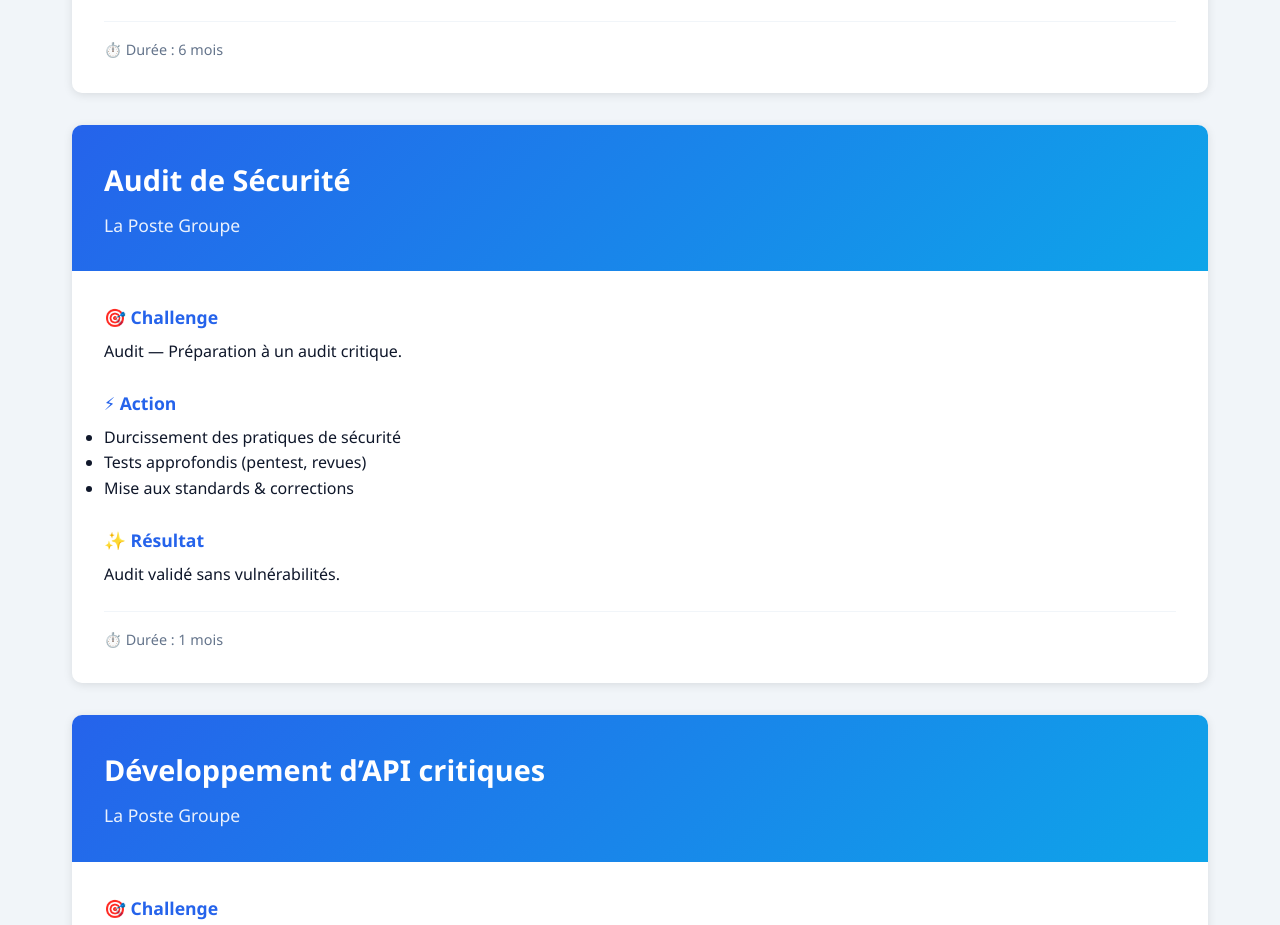
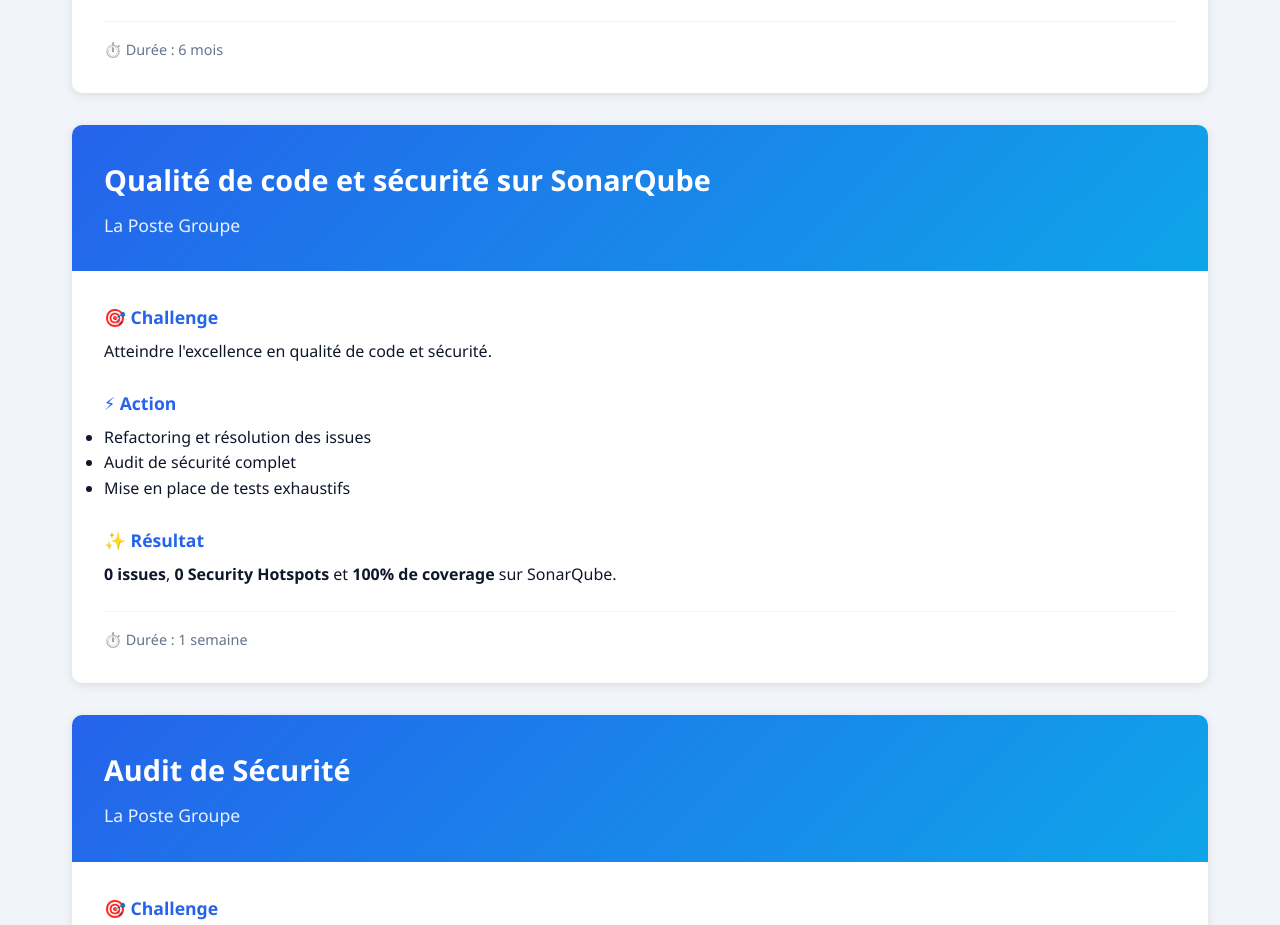
Before and after one commit to MarouenBouazizi/marouenbouazizi, a plain HTML site: page index.html in a window 1280 px wide. Shown: the part 2820-3745 px from the top of the page. Drawn offline with Linux system fonts and the light colour scheme.

Commit message:
Sonarqube

```diff
--- a/index.html
+++ b/index.html
@@ -605,6 +605,36 @@
                     </div>
                 </div>
 
+                <!-- Projet 3 -->
+
+                <div class="project-card">
+                    <div class="project-header">
+                        <h3>Qualité de code et sécurité sur SonarQube</h3>
+                        <div class="project-company">La Poste Groupe</div>
+                    </div>
+                    <div class="project-body">
+                        <div class="project-challenge">
+                            <h4>🎯 Challenge</h4>
+                            <p>Atteindre l'excellence en qualité de code et sécurité.</p>
+                        </div>
+                        <div class="project-action">
+                            <h4>⚡ Action</h4>
+                            <ul>
+                                <li>Refactoring et résolution des issues</li>
+                                <li>Audit de sécurité complet</li>
+                                <li>Mise en place de tests exhaustifs</li>
+                            </ul>
+                        </div>
+                        <div class="project-result">
+                            <h4>✨ Résultat</h4>
+                            <p><strong>0 issues</strong>, <strong>0 Security Hotspots</strong> et <strong>100% de coverage</strong> sur SonarQube.</p>
+                        </div>
+                        <div class="project-meta">
+                            <span>⏱️ Durée : 1 semaine</span>
+                        </div>
+                    </div>
+                </div>
+
                 <!-- Project 2 -->
                 <div class="project-card">
                     <div class="project-header">
```
